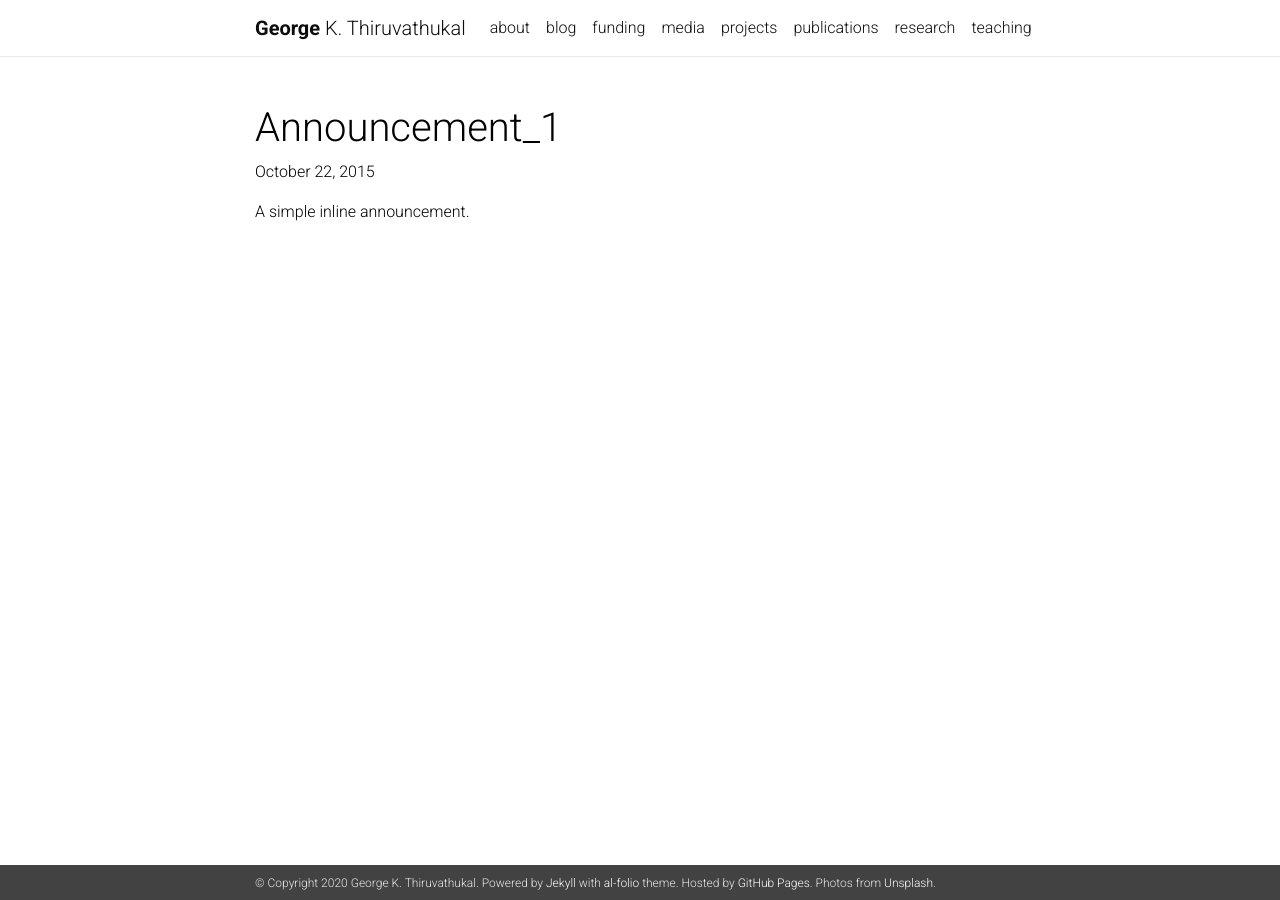
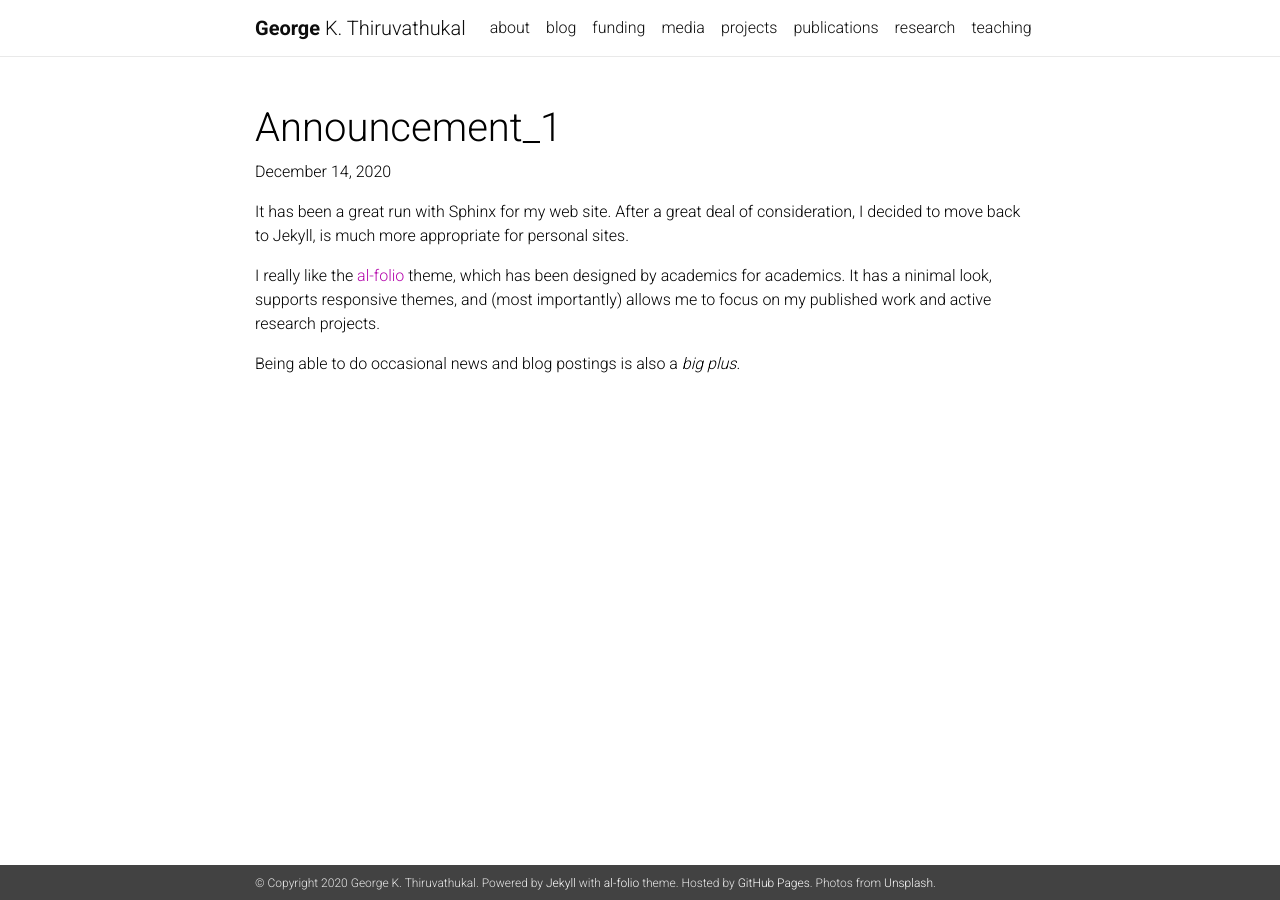
Before and after one commit to gkthiruvathukal/gkt-web-2020, a Jekyll site: the page built from _news/announcement_1.md, in a window 1280 px wide. Built offline with Jekyll 4.4.1, drawn with Linux system fonts in a browser that asks for light colours; nearby versions of some CDN libraries; a style sheet for code colours, icons or effects is not loaded.

Commit message:
update announcements

```diff
--- a/_news/announcement_1.md
+++ b/_news/announcement_1.md
@@ -1,7 +1,13 @@
 ---
 layout: post
-date: 2015-10-22 15:59:00-0400
+date: 2020-12-14 10:00:00-0400
 inline: true
 ---
 
-A simple inline announcement.
+It has been a great run with Sphinx for my web site.
+After a great deal of consideration, I decided to move back to Jekyll, is much more appropriate for personal sites.
+
+I really like the [al-folio](https://github.com/alshedivat/al-folio) theme, which has been designed by academics for academics.
+It has a ninimal look, supports responsive themes, and (most importantly) allows me to focus on my published work and active research projects.
+
+Being able to do occasional news and blog postings is also a *big plus*.
```
Also changed, not shown: _news/announcement_2.md (deleted, +0 -31 lines), _news/announcement_3.md (deleted, +0 -7 lines).
